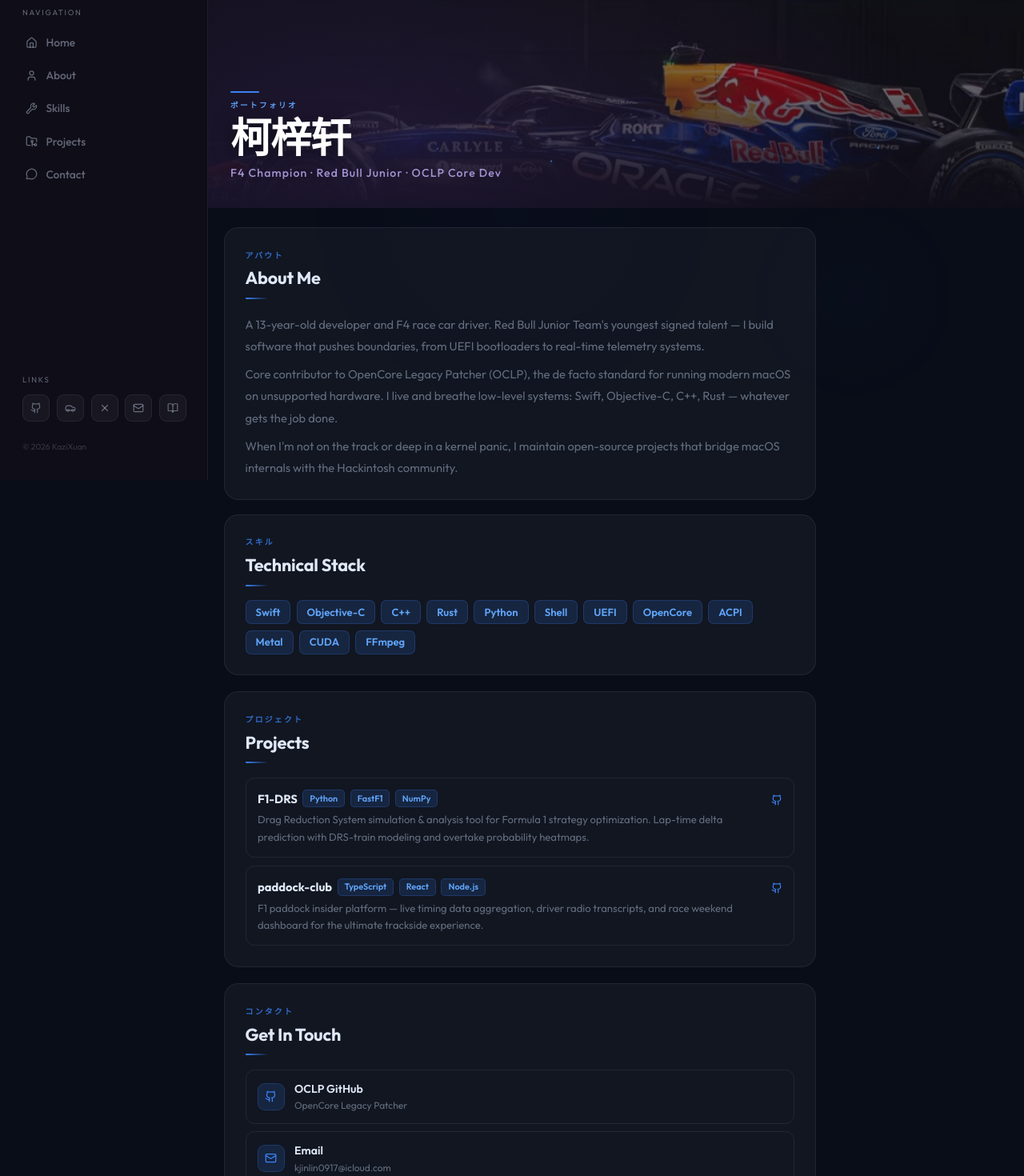
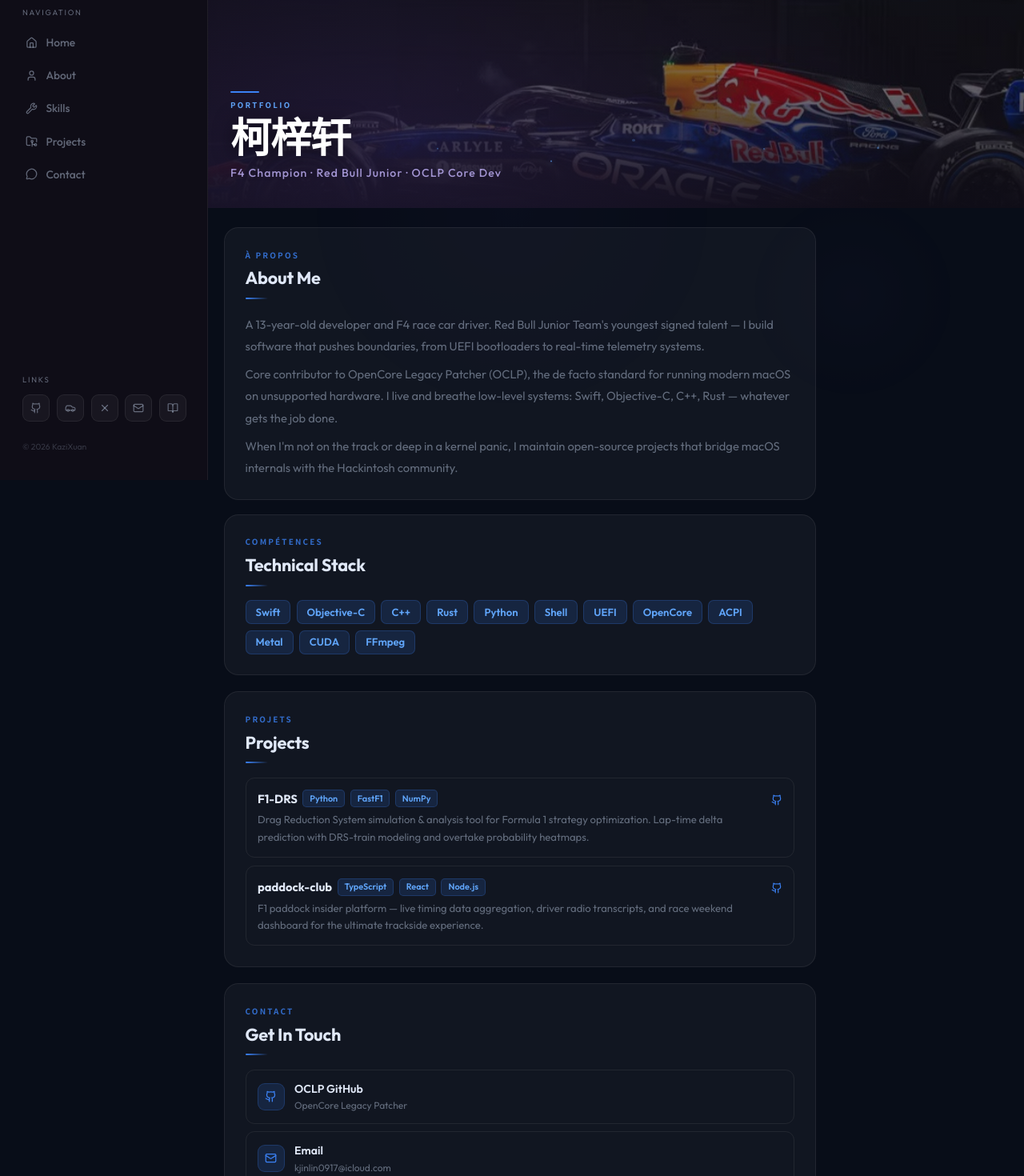
Before and after one commit to C130AIR/C130AIR.github.io, a React (Vite) app: page / in a window 1280 px wide. Shown: the part 200-1670 px from the top of the page at 80% size. Built offline with nearby package versions, Linux system fonts and the light colour scheme.

Commit message:
change something

```diff
--- a/src/components/About.tsx
+++ b/src/components/About.tsx
@@ -83,7 +83,7 @@
         transition={{ duration: 0.55 }}
       >
         <Card>
-          <SectionTitle ja="アバウト" en="About Me" />
+          <SectionTitle ja="À propos" en="About Me" />
           <div style={{ display: 'flex', flexDirection: 'column', gap: '0.5rem' }}>
             {aboutText.map((t, i) => (
               <motion.p
@@ -109,7 +109,7 @@
         style={{ marginTop: '1.1rem' }}
       >
         <Card>
-          <SectionTitle ja="スキル" en="Technical Stack" />
+          <SectionTitle ja="Compétences" en="Technical Stack" />
           <div id="skills" style={{ display: 'flex', flexWrap: 'wrap', gap: '0.45rem' }}>
             {stack.map((name, i) => (
               <motion.span
--- a/src/components/Banner.tsx
+++ b/src/components/Banner.tsx
@@ -89,7 +89,7 @@
             marginBottom: '0.35rem',
           }}
         >
-          ポートフォリオ
+          Portfolio
         </motion.p>
         <motion.h1
           initial={{ opacity: 0, y: 14 }}
--- a/src/components/Contact.tsx
+++ b/src/components/Contact.tsx
@@ -21,7 +21,7 @@
         transition={{ duration: 0.6, ease: 'easeOut' }}
       >
         <Card>
-          <SectionTitle ja="コンタクト" en="Get In Touch" />
+          <SectionTitle ja="Contact" en="Get In Touch" />
           <div style={{ display: 'flex', flexDirection: 'column', gap: '0.6rem' }}>
             {links.map(({ icon: Icon, label, sub, href }, i) => (
               <motion.a
--- a/src/components/Intro.tsx
+++ b/src/components/Intro.tsx
@@ -79,7 +79,7 @@
               opacity: 0.85,
             }}
           >
-            ようこそ
+            Bienvenue
           </motion.p>
 
           <motion.div
--- a/src/components/Projects.tsx
+++ b/src/components/Projects.tsx
@@ -30,7 +30,7 @@
         transition={{ duration: 0.6, ease: 'easeOut' }}
       >
         <Card>
-          <SectionTitle ja="プロジェクト" en="Projects" />
+          <SectionTitle ja="Projets" en="Projects" />
           <div style={{ display: 'flex', flexDirection: 'column', gap: '0.65rem' }}>
             {projects.map((p, i) => (
               <motion.a
--- a/src/components/Sidebar.tsx
+++ b/src/components/Sidebar.tsx
@@ -14,7 +14,7 @@
   { icon: Github, href: 'https://github.com/dortania', label: 'OCLP GitHub' },
   { icon: Car, href: 'https://www.redbull.com/cn-zh/', label: 'Red Bull' },
   { icon: X, href: 'https://x.com/leclerr8vg', label: 'X' },
-  { icon: Mail, href: 'mailto:kazixuan@example.com', label: 'Email' },
+  { icon: Mail, href: 'mailto:kjinlin0917@iCloud.com', label: 'Email' },
   { icon: BookOpen, href: 'https://kzx.icu', label: 'Blog' },
 ]
 
```
